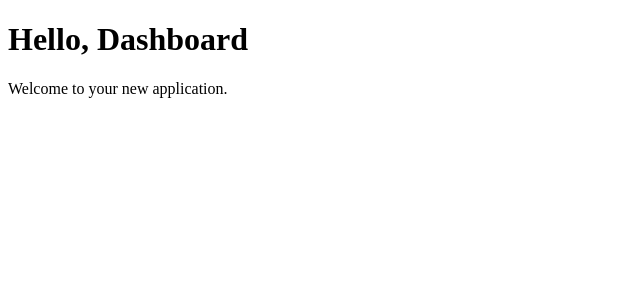
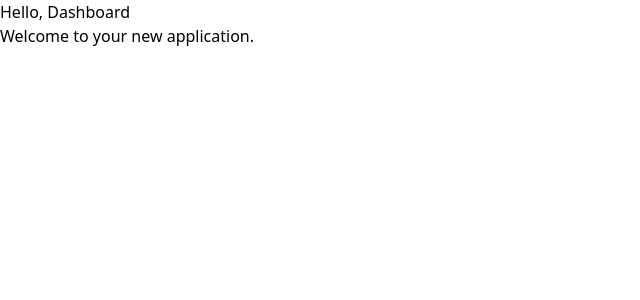
Before and after one commit to Altamash-khn/Inventory-management-dashboard-2, a React (Vite) app: page / in a window 1280 px wide. Shown: the top 300 px of the page, without its empty margins (0-640 px from the left). Built offline with nearby package versions, Linux system fonts and the light colour scheme.

Commit message:
installing the tailwind and react-icon libraries

```diff
--- a/package.json
+++ b/package.json
@@ -10,8 +10,11 @@
     "preview": "vite preview"
   },
   "dependencies": {
+    "@tailwindcss/vite": "^4.1.18",
     "react": "^19.2.0",
-    "react-dom": "^19.2.0"
+    "react-dom": "^19.2.0",
+    "react-icons": "^5.5.0",
+    "tailwindcss": "^4.1.18"
   },
   "devDependencies": {
     "@eslint/js": "^9.39.1",
--- a/src/index.css
+++ b/src/index.css
@@ -0,0 +1 @@
+@import "tailwindcss";
```
Also changed, not shown: 1 other file (tests, documents, lock files or other folders).
